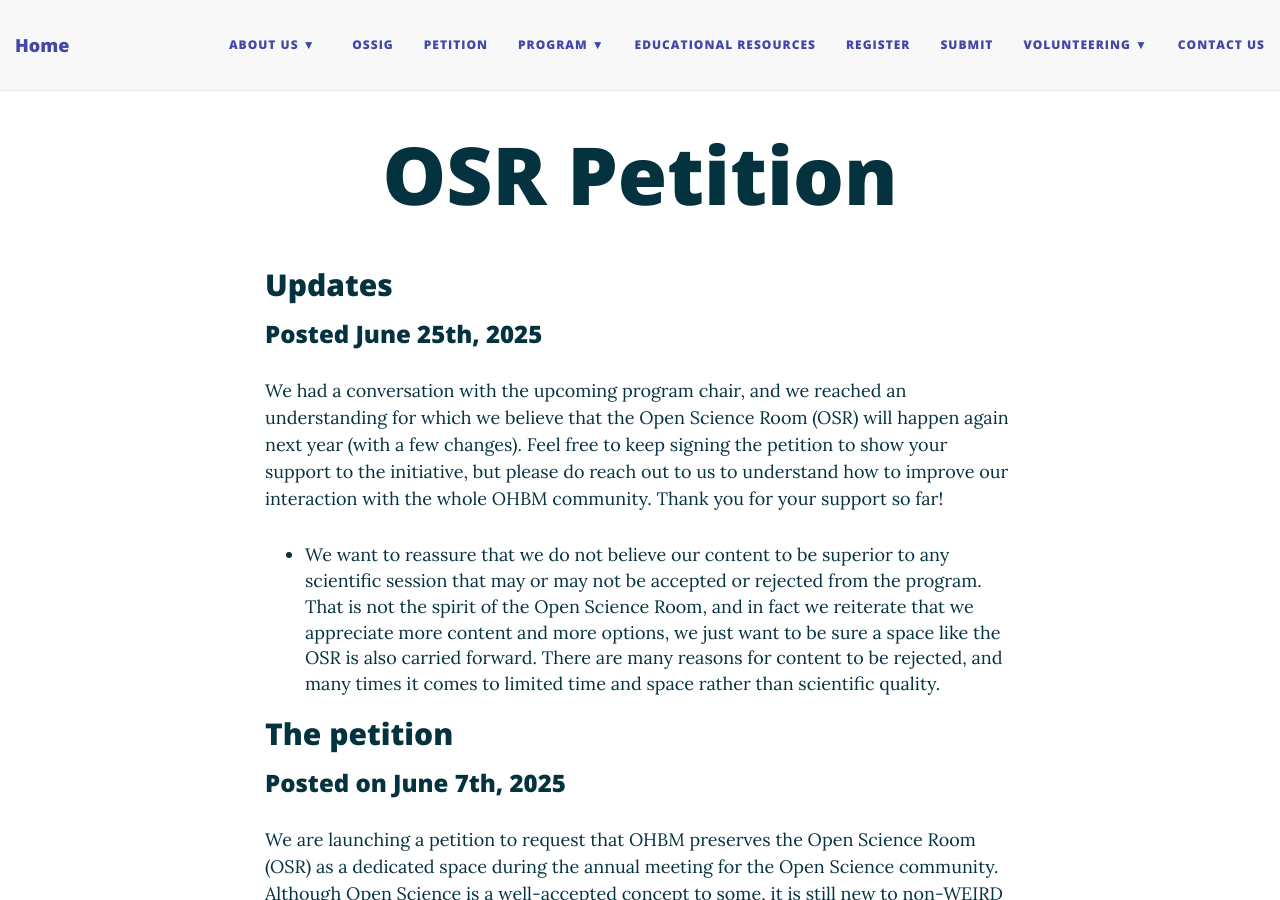
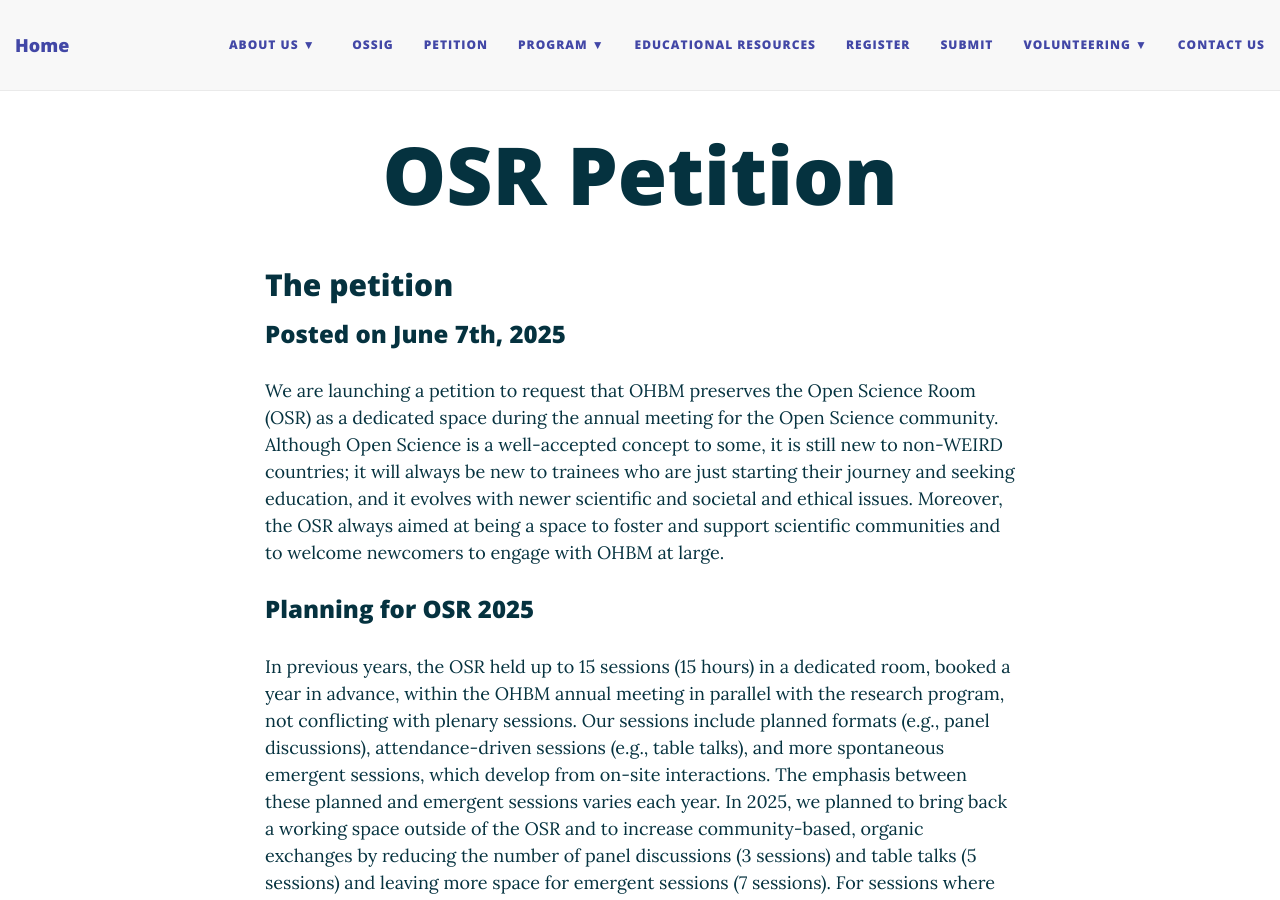
Before and after one commit to ohbm/osr2025, a Jekyll site: the page built from petition.md, in a window 1280 px wide and 900 px high. Built offline with Jekyll 4.4.1, drawn with Linux system fonts in a browser that asks for light colours; nearby versions of some CDN libraries.

Commit message:
Remove the changes in the petition page for now

```diff
--- a/petition.md
+++ b/petition.md
@@ -2,15 +2,6 @@
 layout: page
 title: OSR Petition
 ---
-
-## Updates
-
-### Posted June 25th, 2025
-
-We had a conversation with the upcoming program chair, and we reached an understanding for which we believe that the Open Science Room (OSR) will happen again next year (with a few changes).  Feel free to keep signing the petition to show your support to the initiative, but please do reach out to us to understand how to improve our interaction with the whole OHBM community. Thank you for your support so far!
-
-
-* We want to reassure that we do not believe our content to be superior to any scientific session that may or may not be accepted or rejected from the program. That is not the spirit of the Open Science Room, and in fact we reiterate that we appreciate more content and more options, we just want to be sure a space like the OSR is also carried forward. There are many reasons for content to be rejected, and many times it comes to limited time and space rather than scientific quality.
 
 ## The petition
 
```
